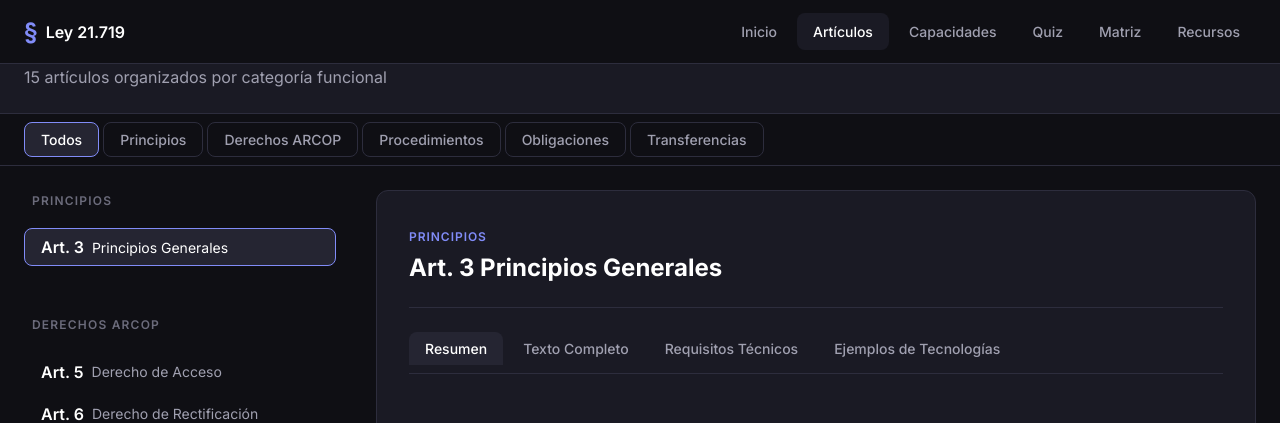
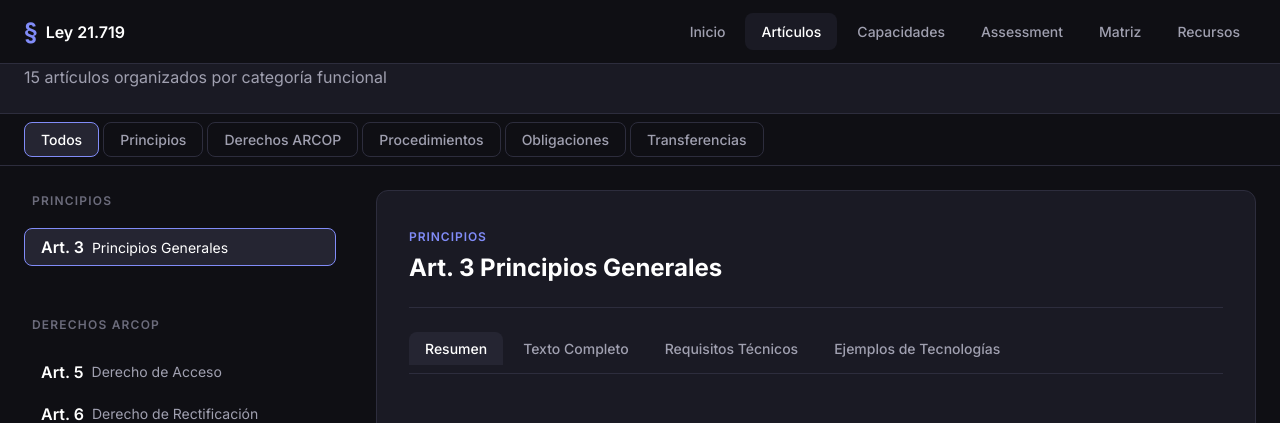
Before and after one commit to Fasenjo/portal-ley, a Flask app: page /articulos in a window 1280 px wide. Shown: the top 423 px of the page. Run offline with Flask 3, Linux system fonts and the light colour scheme.

Commit message:
Cambio del nombre de Quiz a Assesment

```diff
--- a/app/templates/base.html
+++ b/app/templates/base.html
@@ -47,7 +47,7 @@
                         </a>
                         <li class="nav__item">
                         <a href="{{ url_for('quiz') }}" class="nav__link {% if active_page == 'quiz' %}nav__link--active{% endif %}">
-                            Quiz
+                            Assessment
                         </a>
                     </li>
                     </li>
@@ -78,7 +78,7 @@
             <li><a href="{{ url_for('capacidades') }}" class="mobile-nav__link">Capacidades</a></li>
             <li><a href="{{ url_for('matriz') }}" class="mobile-nav__link">Matriz</a></li>
             <li><a href="{{ url_for('recursos') }}" class="mobile-nav__link">Recursos</a></li>
-            <li><a href="{{ url_for('quiz') }}" class="mobile-nav__link">Quiz</a></li>
+            <li><a href="{{ url_for('quiz') }}" class="mobile-nav__link">Assessment</a></li>
         </ul>
     </nav>
 
```
